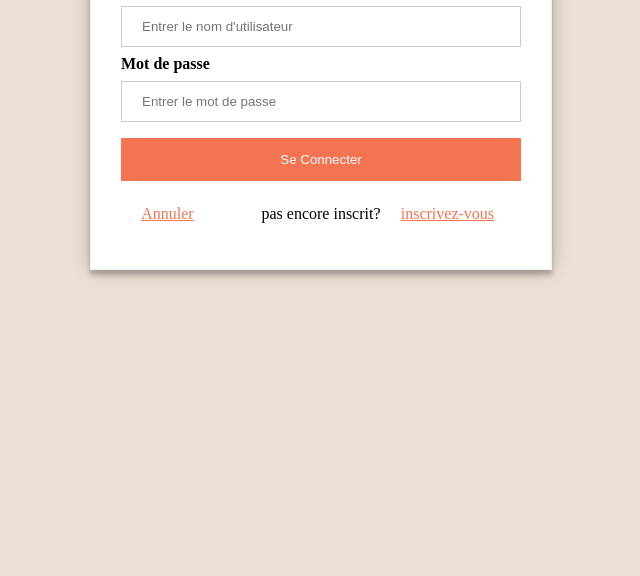
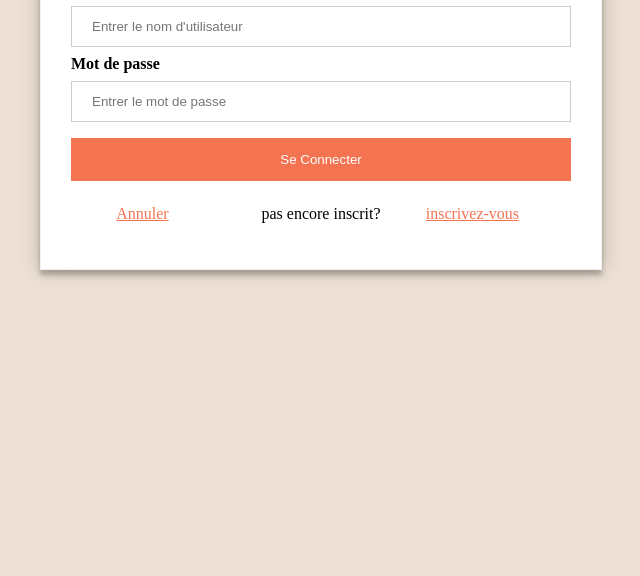
Before and after one commit to saloi-sbai/svm-front, a plain HTML site: page login.html in a window 1280 px wide. Shown: the part 224-800 px from the top of the page, without its empty margins (350-990 px from the left). Drawn offline with Linux system fonts and the light colour scheme.

Commit message:
inscription et login ok

```diff
--- a/inscription.js
+++ b/inscription.js
@@ -10,7 +10,6 @@ submit.addEventListener("click", (e) => {
   if (username.value && password1.value && password2.value) {
     if (password1.value === password2.value) {
       //Todo verfier la longueur du mot de passe
-      console.log("1");
       body = {
         username: username.value,
         password: password1.value,
@@ -26,7 +25,6 @@ submit.addEventListener("click", (e) => {
 
 //le job est d'envoyer à l'API les informations pour créer un utilisateur.
 async function register(body) {
-  console.log("2");
   const rawResponse = await fetch(apiUrl, {
     method: "post",
     headers: {
@@ -38,5 +36,3 @@ async function register(body) {
   const content = await rawResponse.json();
   console.log(content);
 }
-//CORS : chrome.exe --user-data-dir="C:/Chrome dev session" --disable-web-security
-//https://stackoverflow.com/questions/3102819/disable-same-origin-policy-in-chrome
--- a/login.css
+++ b/login.css
@@ -1,26 +1,29 @@
 body {
   background: #ede0d4;
 }
-#container{
-    width:400px;
+#container {
+  width: 500px;
   margin:0 auto;
-    margin-top:10%;
+  margin-top: 10%;
+  /* margin-left: auto;
+  margin-right: auto; */
 }
 /* Bordered form */
 form {
-    width:100%;
+  width: 100%;
   padding: 30px;
   border: 1px solid #f1f1f1;
   background: #fff;
   box-shadow: 0 0 20px 0 rgba(0, 0, 0, 0.2), 0 5px 5px 0 rgba(0, 0, 0, 0.24);
 }
-#container h1{
+#container h1 {
   width: 38%;
   margin: 0 auto;
   padding-bottom: 10px;
 }
 /* Full-width inputs */
-input[type=text], input[type=password] {
+input[type="text"],
+input[type="password"] {
   width: 100%;
   padding: 12px 20px;
   margin: 8px 0;
@@ -29,7 +32,7 @@ input[type=text], input[type=password] {
   box-sizing: border-box;
 }
 /* Set a style for all buttons */
-input[type=submit] {
+input[type="submit"] {
   background-color: #f47351;
   color: white;
   padding: 14px 20px;
@@ -38,21 +41,33 @@ input[type=submit] {
   cursor: pointer;
   width: 100%;
 }
-input[type=submit]:hover {
+input[type="submit"]:hover {
   background-color: white;
-    color:#9C3E00 ;
-    border: 1px solid #9C3E00;
+  color: #9c3e00;
+  border: 1px solid #9c3e00;
 }
 
 a {
-    color:#f47351;
-    margin:0px auto;
-    width:100px;
-    display:block;
+  color: #f47351;
+  margin: 0px auto;
+  width: 100px;
+  display: block;
 }
 .actions {
   display: flex;
   justify-content: space-around;
   align-items: center;
+}
 
+/* @media screen and (max-width: 743px) {
+  #container {
+    margin-left: auto;
+    margin-right: auto;
+    width: 200px;
   }
+  #container h1 {
+    text-align: center;
+    font-size: 20px;
+    margin: 0 auto;
+  }
+} */
```
Lines whose indentation alone changed are shown as unchanged.
